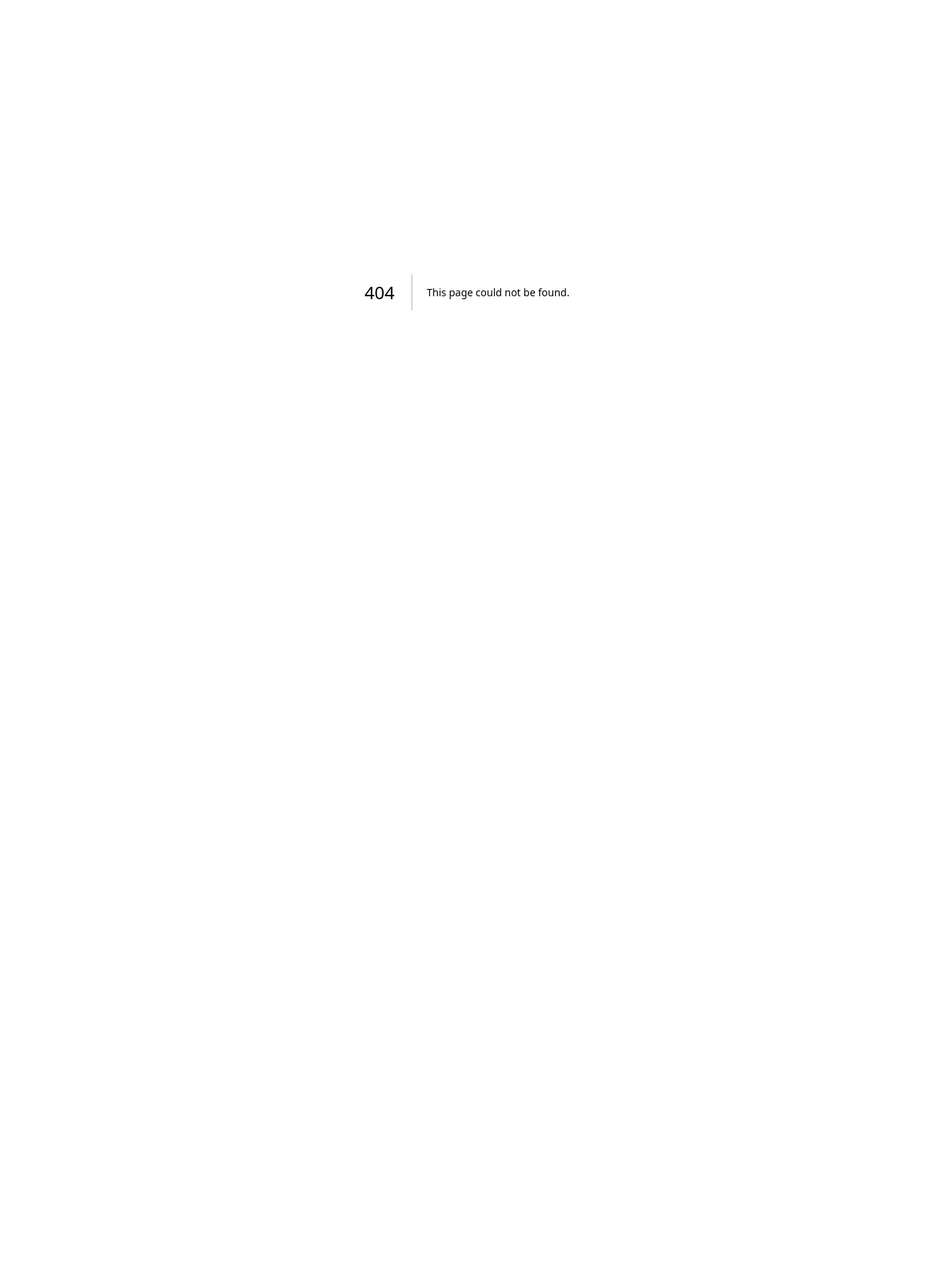
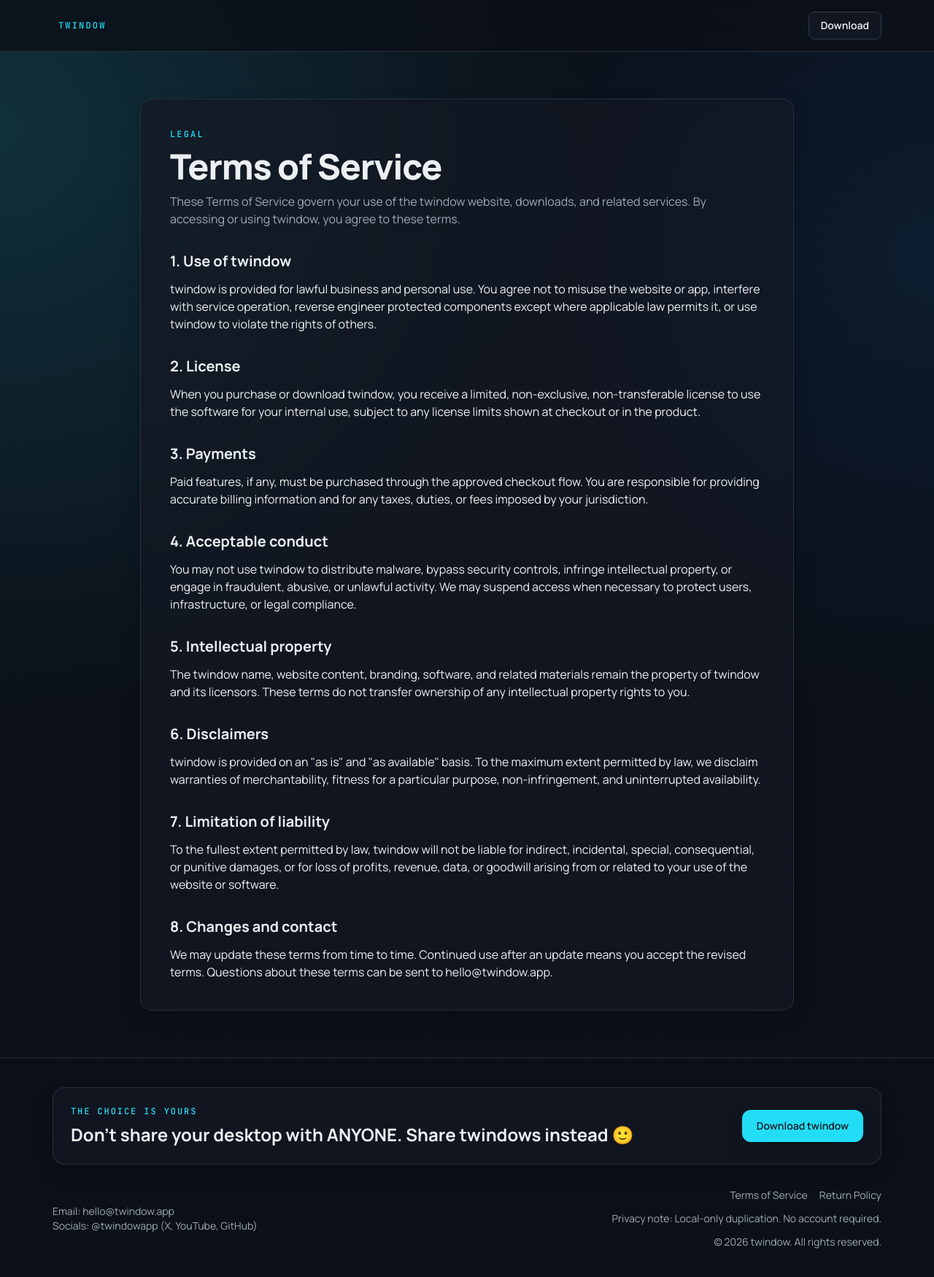
Before and after one commit to obblie/twindowSite, a Next.js app: page /terms in a window 1280 px wide. Before the commit this address had no page. Shown: the top 1750 px of the page at 73% size. Before the commit the page ends 800 px from the top, so only its background shows below. Built offline with nearby package versions, Linux system fonts and the light colour scheme.

Commit message:
Add legal pages to site footer

```diff
--- /dev/null
+++ b/app/return-policy/page.tsx
@@ -0,0 +1,68 @@
+import type { Metadata } from "next";
+import { LegalPageShell } from "@/components/legal-page-shell";
+
+export const metadata: Metadata = {
+  title: "Return Policy | twindow",
+  description: "Return and refund policy for twindow purchases."
+};
+
+export default function ReturnPolicyPage() {
+  return (
+    <LegalPageShell
+      eyebrow="Legal"
+      title="Return Policy"
+      summary="This Return Policy explains how refunds and purchase disputes are handled for twindow. It applies to purchases made directly through twindow unless a third-party marketplace requires different handling."
+    >
+      <section className="space-y-3">
+        <h2 className="text-xl font-bold">1. Eligibility</h2>
+        <p>
+          If you purchased twindow directly and the product does not function materially as described, contact us within
+          14 days of purchase to request a refund review. Include your order details and a short description of the issue.
+        </p>
+      </section>
+
+      <section className="space-y-3">
+        <h2 className="text-xl font-bold">2. Non-returnable items</h2>
+        <p>
+          Refunds may be denied for requests made after the review window, for misuse of the software, or where access
+          was materially consumed in violation of the applicable license terms. Custom services or consulting, if offered,
+          are non-refundable unless otherwise stated in writing.
+        </p>
+      </section>
+
+      <section className="space-y-3">
+        <h2 className="text-xl font-bold">3. How to request a refund</h2>
+        <p>
+          Email hello@twindow.app with your purchase receipt, device details, and the reason for the request. We may ask
+          for basic troubleshooting information so we can confirm eligibility and try to resolve the problem before
+          issuing a refund.
+        </p>
+      </section>
+
+      <section className="space-y-3">
+        <h2 className="text-xl font-bold">4. Processing</h2>
+        <p>
+          Approved refunds are issued back to the original payment method. Processing times depend on your payment
+          provider and can take several business days after approval.
+        </p>
+      </section>
+
+      <section className="space-y-3">
+        <h2 className="text-xl font-bold">5. Third-party purchases</h2>
+        <p>
+          If you purchased twindow through a reseller, app marketplace, or payment platform with its own refund rules,
+          that provider&apos;s return policy may control the transaction. In those cases, you may need to submit the request
+          directly through that provider.
+        </p>
+      </section>
+
+      <section className="space-y-3">
+        <h2 className="text-xl font-bold">6. Policy updates</h2>
+        <p>
+          We may update this policy to reflect changes in the product, sales channels, or legal requirements. The latest
+          version published on this page will apply going forward.
+        </p>
+      </section>
+    </LegalPageShell>
+  );
+}
--- /dev/null
+++ b/app/terms/page.tsx
@@ -0,0 +1,85 @@
+import type { Metadata } from "next";
+import { LegalPageShell } from "@/components/legal-page-shell";
+
+export const metadata: Metadata = {
+  title: "Terms of Service | twindow",
+  description: "Terms governing use of the twindow website and macOS app."
+};
+
+export default function TermsPage() {
+  return (
+    <LegalPageShell
+      eyebrow="Legal"
+      title="Terms of Service"
+      summary="These Terms of Service govern your use of the twindow website, downloads, and related services. By accessing or using twindow, you agree to these terms."
+    >
+      <section className="space-y-3">
+        <h2 className="text-xl font-bold">1. Use of twindow</h2>
+        <p>
+          twindow is provided for lawful business and personal use. You agree not to misuse the website or app, interfere
+          with service operation, reverse engineer protected components except where applicable law permits it, or use
+          twindow to violate the rights of others.
+        </p>
+      </section>
+
+      <section className="space-y-3">
+        <h2 className="text-xl font-bold">2. License</h2>
+        <p>
+          When you purchase or download twindow, you receive a limited, non-exclusive, non-transferable license to use
+          the software for your internal use, subject to any license limits shown at checkout or in the product.
+        </p>
+      </section>
+
+      <section className="space-y-3">
+        <h2 className="text-xl font-bold">3. Payments</h2>
+        <p>
+          Paid features, if any, must be purchased through the approved checkout flow. You are responsible for providing
+          accurate billing information and for any taxes, duties, or fees imposed by your jurisdiction.
+        </p>
+      </section>
+
+      <section className="space-y-3">
+        <h2 className="text-xl font-bold">4. Acceptable conduct</h2>
+        <p>
+          You may not use twindow to distribute malware, bypass security controls, infringe intellectual property, or
+          engage in fraudulent, abusive, or unlawful activity. We may suspend access when necessary to protect users,
+          infrastructure, or legal compliance.
+        </p>
+      </section>
+
+      <section className="space-y-3">
+        <h2 className="text-xl font-bold">5. Intellectual property</h2>
+        <p>
+          The twindow name, website content, branding, software, and related materials remain the property of twindow
+          and its licensors. These terms do not transfer ownership of any intellectual property rights to you.
+        </p>
+      </section>
+
+      <section className="space-y-3">
+        <h2 className="text-xl font-bold">6. Disclaimers</h2>
+        <p>
+          twindow is provided on an &quot;as is&quot; and &quot;as available&quot; basis. To the maximum extent permitted by law, we
+          disclaim warranties of merchantability, fitness for a particular purpose, non-infringement, and uninterrupted
+          availability.
+        </p>
+      </section>
+
+      <section className="space-y-3">
+        <h2 className="text-xl font-bold">7. Limitation of liability</h2>
+        <p>
+          To the fullest extent permitted by law, twindow will not be liable for indirect, incidental, special,
+          consequential, or punitive damages, or for loss of profits, revenue, data, or goodwill arising from or related
+          to your use of the website or software.
+        </p>
+      </section>
+
+      <section className="space-y-3">
+        <h2 className="text-xl font-bold">8. Changes and contact</h2>
+        <p>
+          We may update these terms from time to time. Continued use after an update means you accept the revised terms.
+          Questions about these terms can be sent to hello@twindow.app.
+        </p>
+      </section>
+    </LegalPageShell>
+  );
+}
--- /dev/null
+++ b/components/legal-page-shell.tsx
@@ -0,0 +1,46 @@
+import Link from "next/link";
+import { FooterSection } from "@/components/sections/footer-section";
+
+type LegalPageShellProps = {
+  eyebrow: string;
+  title: string;
+  summary: string;
+  children: React.ReactNode;
+};
+
+export function LegalPageShell({ eyebrow, title, summary, children }: LegalPageShellProps) {
+  return (
+    <>
+      <header className="border-b border-border/70 bg-surface/80 backdrop-blur-xl">
+        <div className="container-shell flex min-h-16 items-center justify-between gap-4 py-4">
+          <Link
+            href="/"
+            className="focus-ring inline-flex items-center gap-2 rounded-lg px-2 py-1 font-mono text-xs uppercase tracking-[0.18em] text-accent"
+          >
+            twindow
+          </Link>
+          <Link
+            href="/#pricing"
+            className="focus-ring rounded-lg border border-border bg-card/75 px-4 py-2 text-sm font-semibold text-foreground transition hover:bg-card"
+          >
+            Download
+          </Link>
+        </div>
+      </header>
+
+      <main className="section-wrap">
+        <article className="card-surface mx-auto max-w-4xl space-y-8 p-6 md:p-10">
+          <header className="space-y-3">
+            <p className="kicker">{eyebrow}</p>
+            <h1 className="text-3xl font-extrabold tracking-tight md:text-5xl">{title}</h1>
+            <p className="max-w-3xl text-sm leading-7 text-muted md:text-base">{summary}</p>
+          </header>
+
+          <div className="space-y-8 text-sm leading-7 text-foreground/92 md:text-base">{children}</div>
+        </article>
+      </main>
+
+      <FooterSection />
+    </>
+  );
+}
--- a/components/sections/footer-section.tsx
+++ b/components/sections/footer-section.tsx
@@ -1,3 +1,4 @@
+import Link from "next/link";
 import { Button } from "@/components/ui/button";
 
 export function FooterSection() {
@@ -12,12 +13,20 @@
           <Button href="#pricing">Download twindow</Button>
         </div>
 
-        <div className="flex flex-col justify-between gap-4 text-sm text-muted md:flex-row md:items-center">
+        <div className="flex flex-col justify-between gap-6 text-sm text-muted md:flex-row md:items-center">
           <div>
             <p>Email: hello@twindow.app</p>
             <p>Socials: @twindowapp (X, YouTube, GitHub)</p>
           </div>
-          <div className="text-left md:text-right">
+          <div className="flex flex-col gap-3 text-left md:items-end md:text-right">
+            <nav aria-label="Legal" className="flex flex-wrap gap-x-4 gap-y-2">
+              <Link href="/terms" className="focus-ring rounded text-muted transition hover:text-foreground">
+                Terms of Service
+              </Link>
+              <Link href="/return-policy" className="focus-ring rounded text-muted transition hover:text-foreground">
+                Return Policy
+              </Link>
+            </nav>
             <p>Privacy note: Local-only duplication. No account required.</p>
             <p>© {new Date().getFullYear()} twindow. All rights reserved.</p>
           </div>
```
